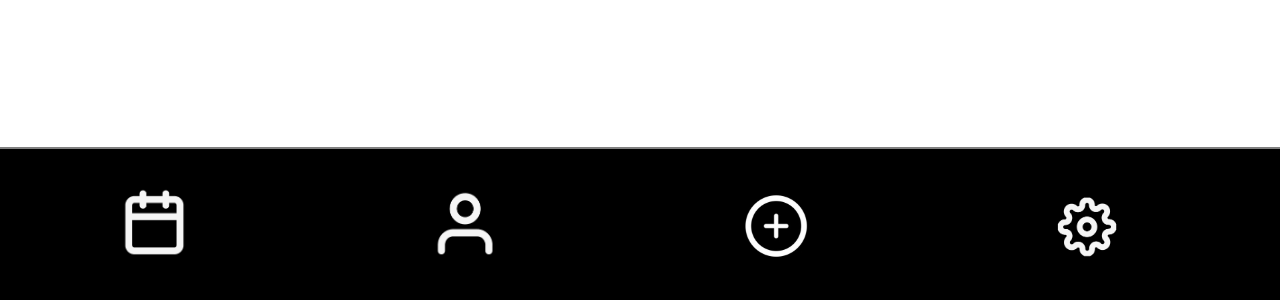
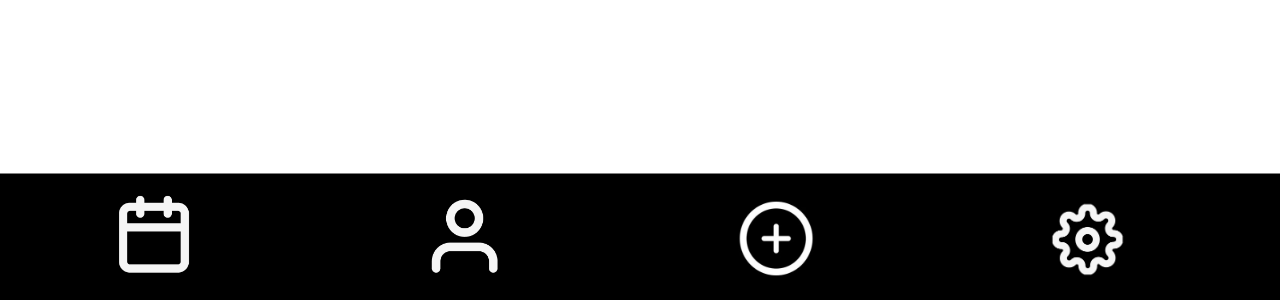
Before and after one commit to Shbc314159/TimeSync, a website: page login.html in a window 1280 px wide. Shown: the part 500-800 px from the top of the page. Drawn offline with Linux system fonts and the light colour scheme.

Commit message:
more navbar tweaks

```diff
--- a/navbar.css
+++ b/navbar.css
@@ -6,15 +6,15 @@
     left: 0;
     width: 100%;
     margin: 0px;
-    padding: 3% 0%;
-    border-top: 0.25vh solid gray;
+    padding: 1.5% 0%;
+    border-top: 0.1vh solid gray;
 }
 
 .navbar-item {
     display: inline;
-    padding: 0% 9.5vw;
+    padding: 0% 9vw;
 }
 
 .navbar-img {
-    width: 5vw;
+    width: 6vw;
 }
```
